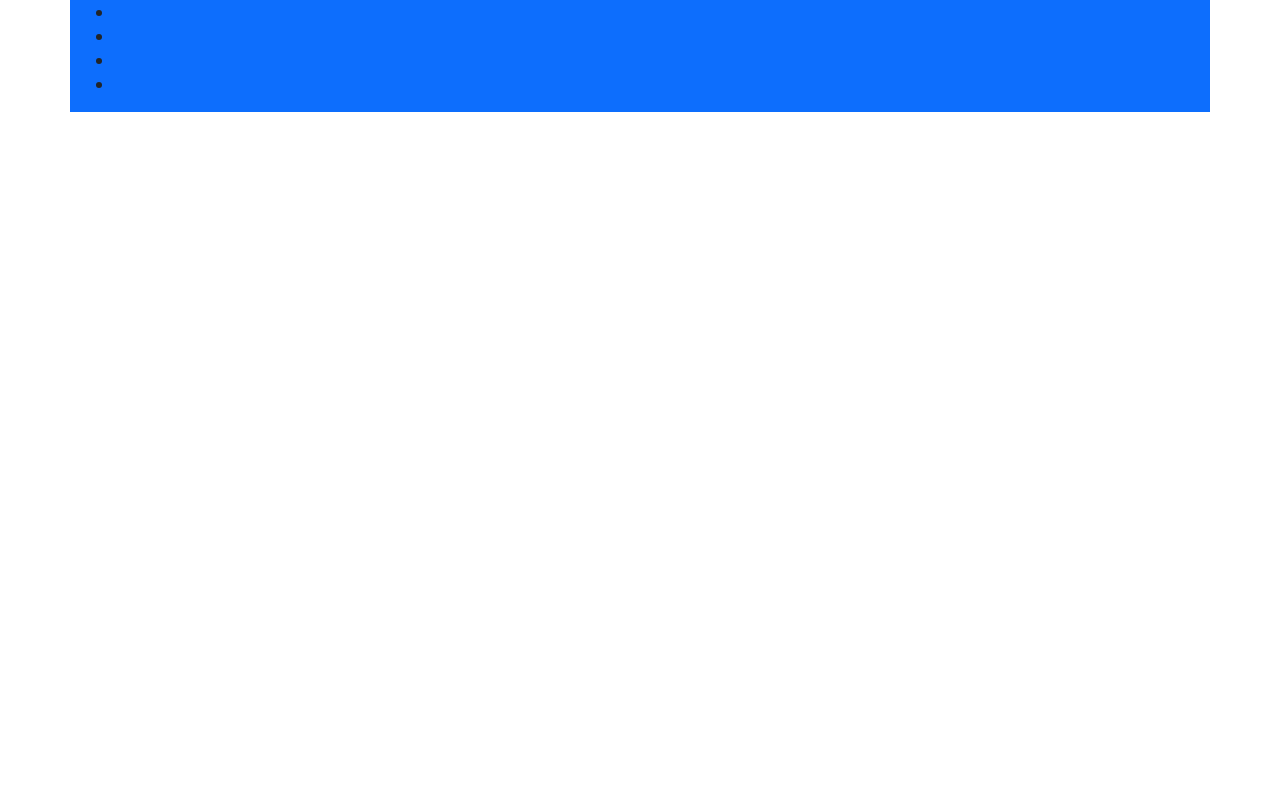
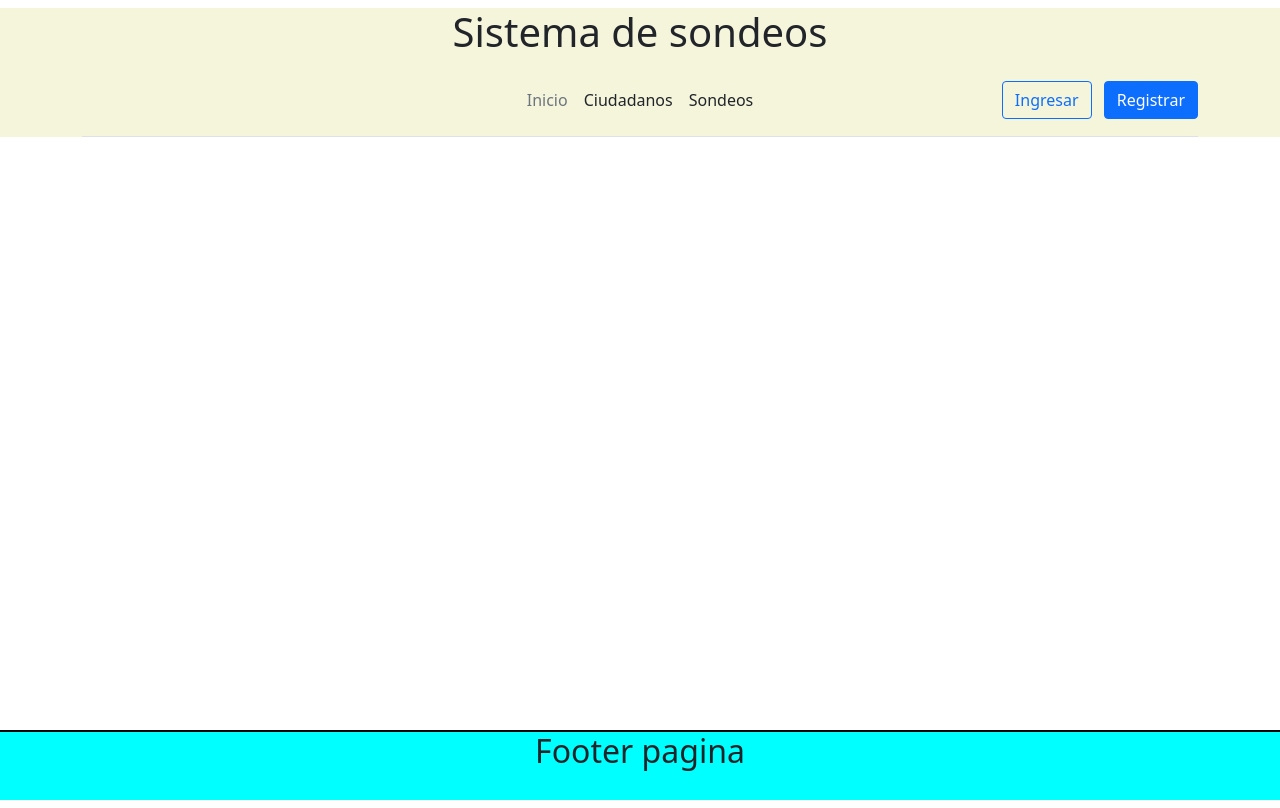
Before and after one commit to Sebuchas/Senasoft, a Django app: page /usuario/crearusuario/ in a window 1280 px wide. Before the commit the page ends 112 px from the top, so only its background shows below. Run offline with Django 4.2, Linux system fonts and the light colour scheme; some libraries are stand-ins or nearby versions.

Commit message:
header-footer

```diff
--- a/main/templates/partials/footer.html
+++ b/main/templates/partials/footer.html
@@ -0,0 +1,8 @@
+{% load static %}
+<header >
+
+    <div class=" footer">
+        <h2>Footer pagina</h2>
+
+    </div>
+</header>
--- a/main/templates/partials/header.html
+++ b/main/templates/partials/header.html
@@ -1,13 +1,27 @@
 {% load static %}
-<header class="container bg-primary">
-    <div class="d-flex align-items-start">
-        <a href="">
-        <ul>
-            <li><a href="http://"></a></li>
-            <li><a href="http://"></a></li>
-            <li><a href="http://"></a></li>
-            <li><a href="http://"></a></li>
-        </ul>
-        </a>
+<header >
+    <div class="fondo-header">
+        <div>
+            <h1 class="text-center my-2 ">Sistema de sondeos</h1>
+        </div>
+        <div class="container">
+            <header class="d-flex flex-wrap align-items-center justify-content-center justify-content-md-between py-3 mb-4 border-bottom">
+              <a href="/" class="d-flex align-items-center col-md-3 mb-2 mb-md-0 text-dark text-decoration-none">
+                <svg class="bi me-2" width="40" height="32" role="img" aria-label="Bootstrap"><use xlink:href="#bootstrap"></use></svg>
+              </a>
+
+              <ul class="nav col-12 col-md-auto mb-2 justify-content-center mb-md-0">
+                <li><a href="#" class="nav-link px-2 link-secondary">Inicio</a></li>
+                <li><a href="#" class="nav-link px-2 link-dark">Ciudadanos</a></li>
+                <li><a href="#" class="nav-link px-2 link-dark">Sondeos</a></li>
+              </ul>
+
+              <div class="col-md-3 text-end">
+                <button type="button" class="btn btn-outline-primary me-2">Ingresar</button>
+                <button type="button" class="btn btn-primary">Registrar</button>
+              </div>
+            </header>
+        </div>
     </div>
+
 </header>
--- a/static/css/style.css
+++ b/static/css/style.css
@@ -0,0 +1,24 @@
+.titulo{
+    text-align: center;
+    border-bottom: 2px solid rgb(8, 8, 8);
+}
+.fondo-header{
+    background-color: beige !important;
+}
+.footer{
+    text-align: center;
+    position: fixed;
+    bottom: 0;
+    width: 100%;
+    height: 70px;
+    padding-bottom: 16px;
+    background: #111;
+    background: rgba(0,0,0,.90);
+    border-top: 2px solid rgb(8, 8, 8);
+    z-index:2000;
+    background-color: aqua;
+}
+
+html, body {
+    height: 100%;
+}
```
Also changed, not shown: static/images/gente.svg (added).
